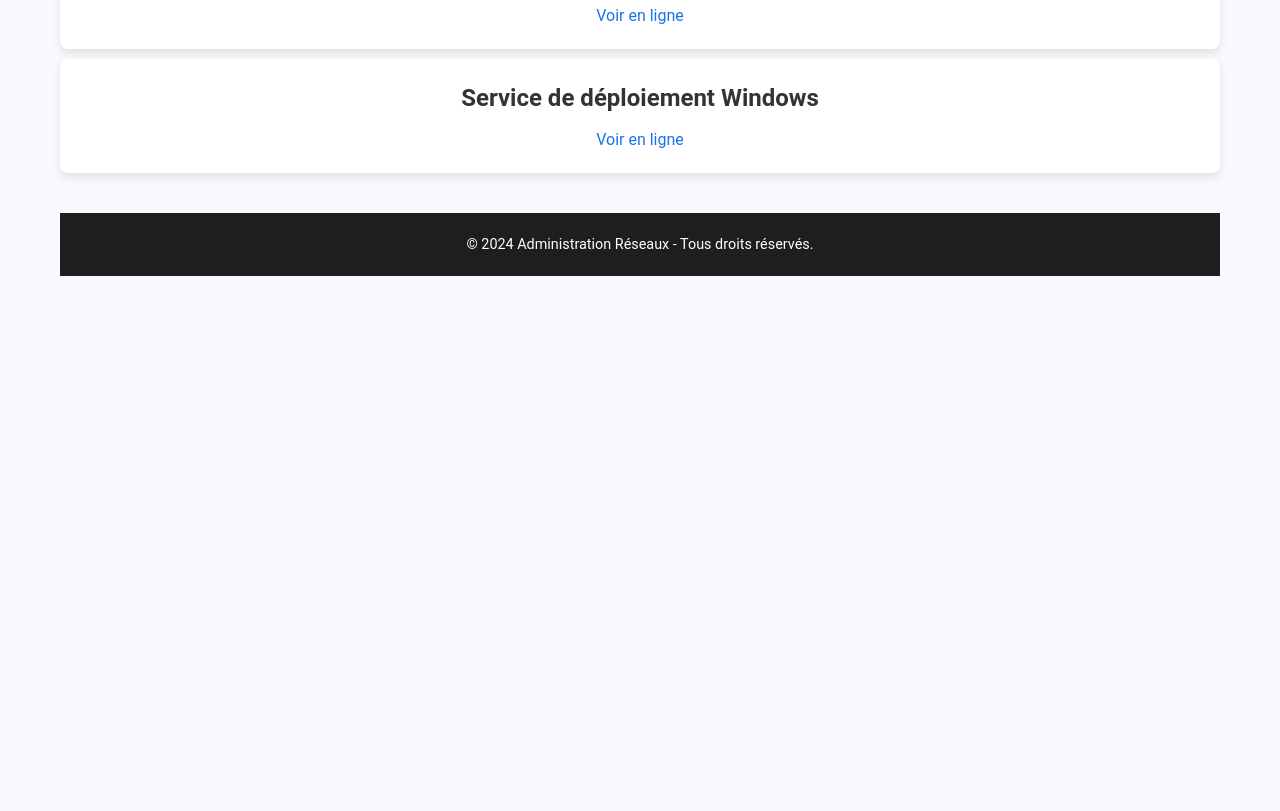
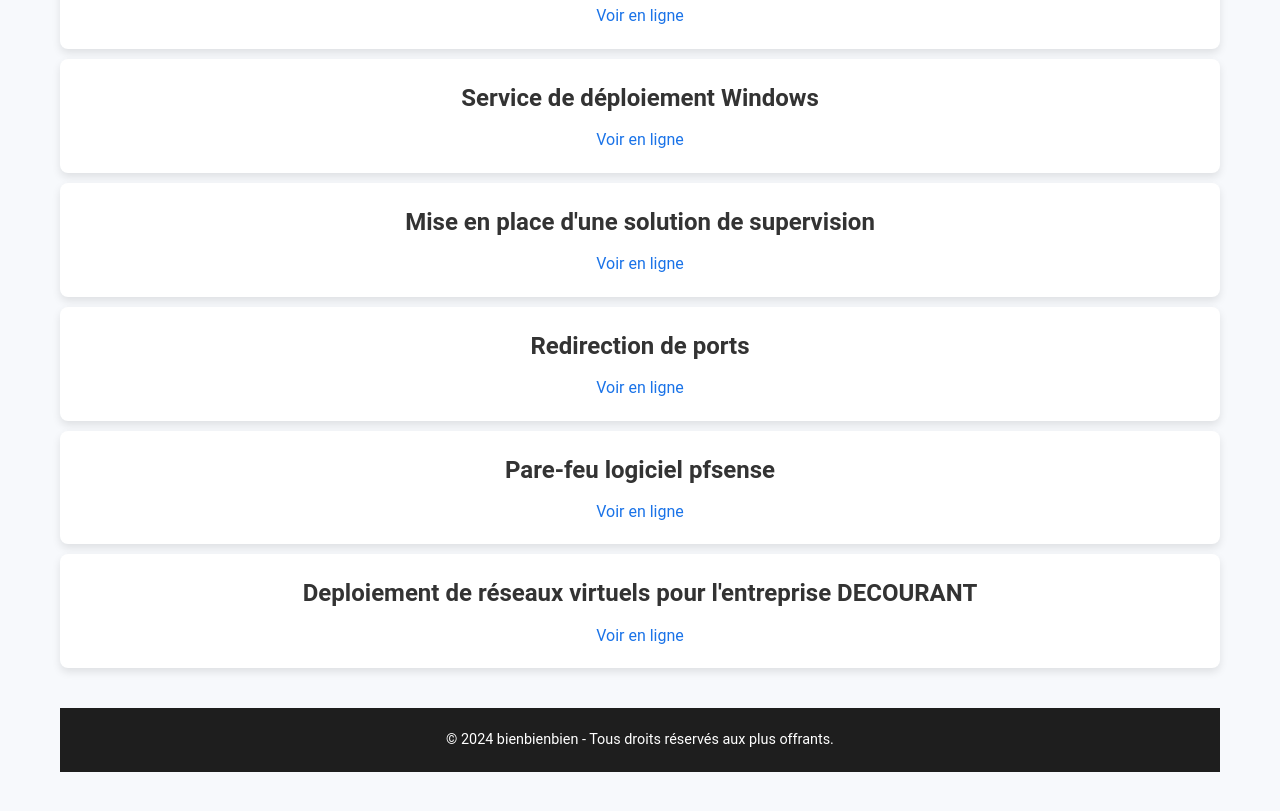
Before and after one commit to Leo599simplon/Leo599simplon.github.io, a plain HTML site: page briefs.html in a window 1280 px wide. Shown: the part 561-1372 px from the top of the page. Before the commit the page ends 877 px from the top, so only its background shows below. Drawn offline with Linux system fonts and the light colour scheme.

Commit message:
add brief

```diff
--- a/briefs.html
+++ b/briefs.html
@@ -130,10 +130,7 @@
     <section class="cards-categories" id="cards-categories">
         <!-- Les cartes seront générées ici par JavaScript -->
     </section>
-
-    <footer>
-        <p>&copy; 2024 Administration Réseaux - Tous droits réservés.</p>
-    </footer>
+    <div id="footer-placeholder"></div>
 </body>
 
 </html>
--- a/cardsBriefs.json
+++ b/cardsBriefs.json
@@ -7,13 +7,33 @@
         },
         {
             "title": "Intervenir dans un environnement cloud computing",
-            "file": "https://docs.google.com/document/d/1Mfd784A9xJ7Meu0WPcPFkQKWhsWcnLvjlNE_sTYK6sg/edit",
+            "file": "Briefs/Intervenir dans un environnement cloud computing.pdfhttps://docs.google.com/document/d/1Mfd784A9xJ7Meu0WPcPFkQKWhsWcnLvjlNE_sTYK6sg/edit",
             "URL" : "https://simplonline.co/briefs/9d2a34e3-6a1d-4574-aaa5-cdae0f2f5a94"
         },
         {
             "title": "Service de déploiement Windows",
             "file": "Briefs/SP_TJ_OG_JT_Guide de Mise en Place de l'Infrastructure MDT avec WDS.pdf",
             "URL" : "https://simplonline.co/briefs/5128be16-9820-4071-bc05-2e70534f9783"
+        },
+        {
+            "title": "Mise en place d'une solution de supervision",
+            "file": "Briefs/c-m-w-a-l-n-p-l-mise-en-place-dune-solution-de-supervision-66754873e7e8b423384404.pdf",
+            "URL" : "https://simplonline.co/briefs/5e033c7f-93ef-4683-a259-78d2182f2034"
+        },
+        {
+            "title": "Redirection de ports",
+            "file": "Briefs/C.M-W.A-L.N-P.L_Configuration-de-la-redirection-de-ports.pdf",
+            "URL" : "https://simplonline.co/briefs/473c5c0a-4bfe-45da-aab7-009f5f4498ba"
+        },
+        {
+            "title": "Pare-feu logiciel pfsense",
+            "file": "Briefs/C.M-W.A-L.N-P.L_Mise-en-place-dun-Pare-feu-Logiciel-sur-VM.pdf",
+            "URL" : "https://simplonline.co/briefs/5f873536-83b2-4443-8718-3ee7e6582b52"
+        },
+        {
+            "title": "Deploiement de réseaux virtuels pour l'entreprise DECOURANT",
+            "file": "Briefs/mc-cl-og-mj-deploiement-de-reseaux-virtuels-pour-l-entreprise-decourant-6645fcac7439a343992303.pdf",
+            "URL" : "https://simplonline.co/briefs/0032e8b5-3070-463e-9e1a-168029cf0886"
         }
     ]
 }
```
Also changed, not shown: 5 other files.
